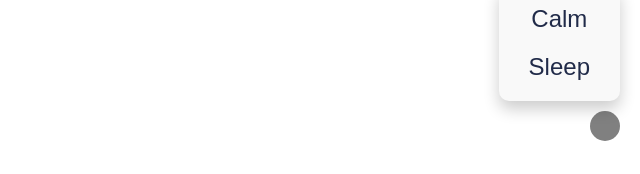
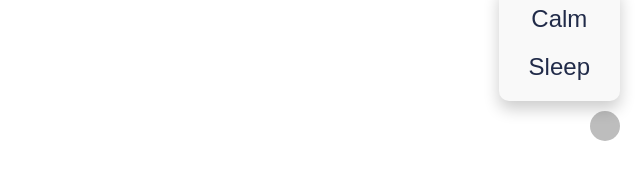
Before and after one commit to ninad/melt, a plain HTML site: page index.html in a window 1280 px wide. Shown: the part 639-813 px from the top of the page, 640-1280 px from the left. Drawn offline with Linux system fonts and the light colour scheme.

Commit message:
uodated ui

```diff
--- a/index.html
+++ b/index.html
@@ -55,19 +55,19 @@
         }
 
         #optionCircle {
-            position: fixed; /* was: absolute */
+            position: fixed;
             bottom: 20px;
             right: 20px;
             width: 30px;
             height: 30px;
             border-radius: 50%;
-            background-color: grey;
+            background-color: rgb(189, 189, 189);
             cursor: pointer;
             z-index: 2;
         }
 
         #selectionMenu {
-            position: fixed; /* was: absolute */
+            position: fixed;
             bottom: 60px;
             right: 20px;
             background-color: #f9f9f9;
```
